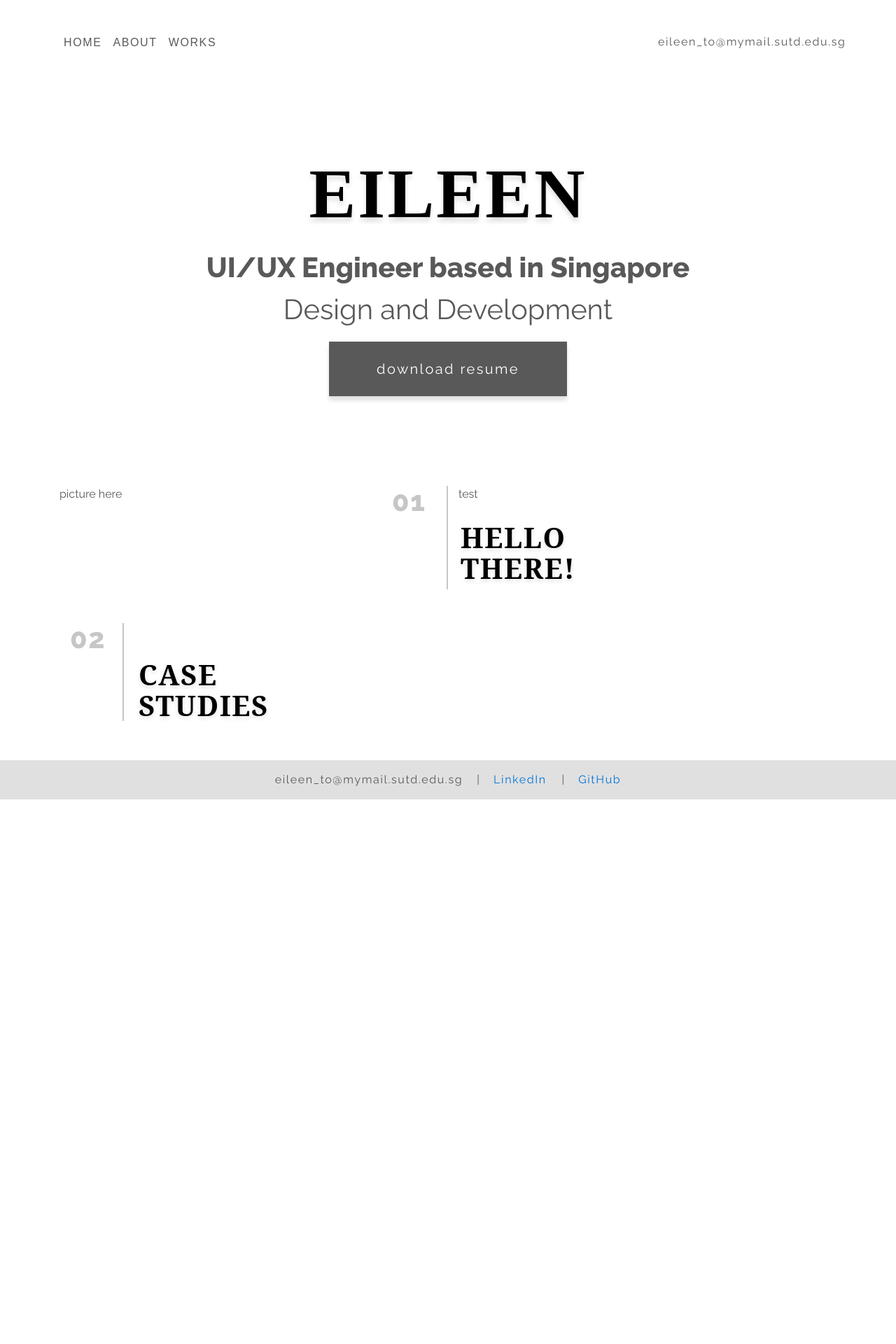
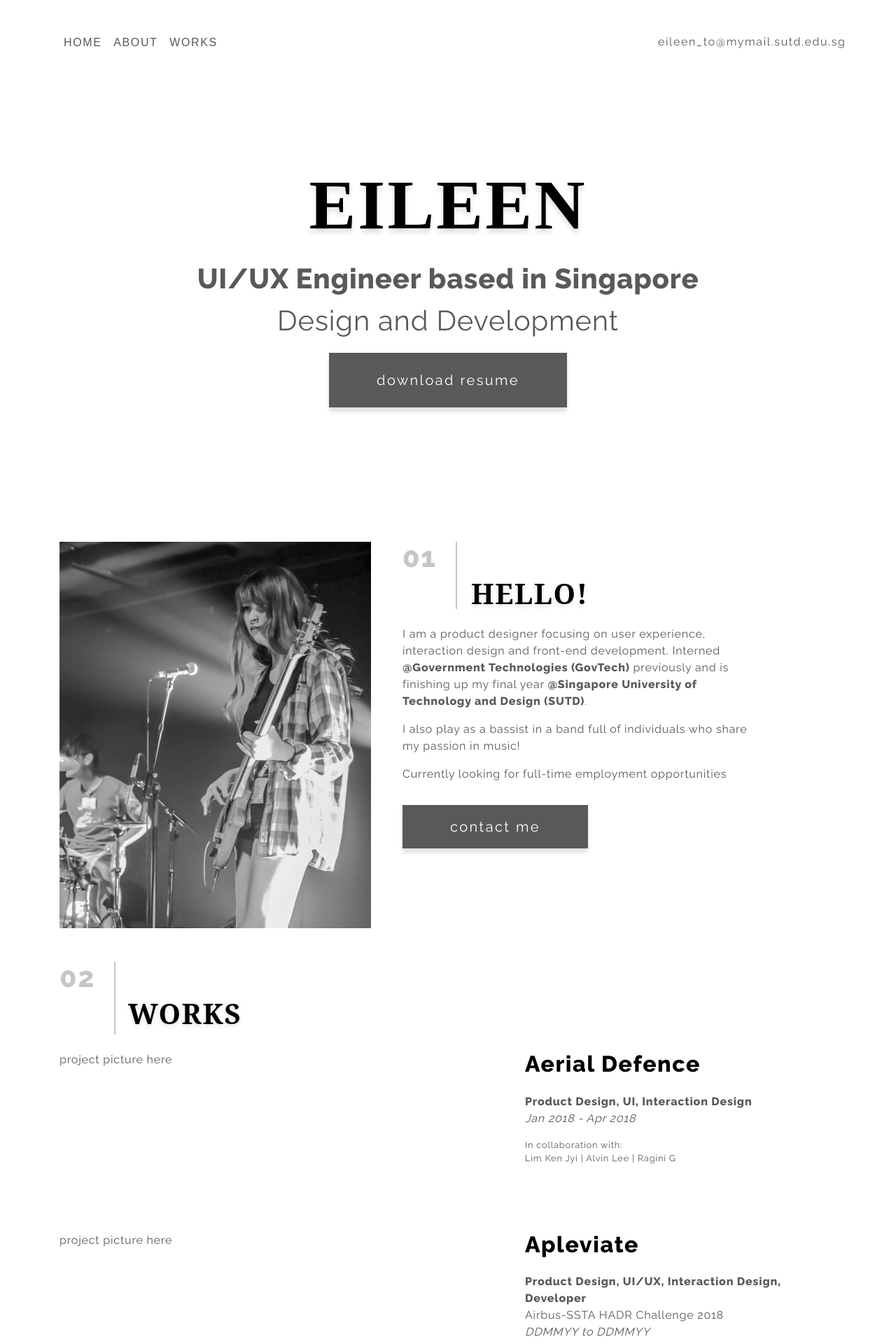
Before and after one commit to whycantiuseleen/whycantiuseleen.github.io, a PHP site: page / in a window 1280 px wide. Shown: the top 1920 px of the page at 70% size. Before the commit the page ends 1142 px from the top, so only its background shows below. Run offline with PHP 8.4, Linux system fonts and the light colour scheme; some libraries are stand-ins or nearby versions.

Commit message:
finished most of landing page
project images to be done next

```diff
--- a/src/css/style.css
+++ b/src/css/style.css
@@ -1,15 +1,22 @@
+body {
+  overflow-x: hidden;
+  overflow-y: scroll; }
+
 * {
   font-family: 'Raleway', sans-serif;
-  color: #595959; }
+  color: #595959;
+  letter-spacing: 0.05rem; }
 
 .header {
   background: white;
   border: none;
   letter-spacing: 0.1rem; }
+  .header:hover {
+    cursor: pointer; }
 
 #main {
   text-align: center;
-  margin-top: 8rem;
+  margin-top: 9rem;
   font-size: 2.5rem; }
   #main .name-header {
     font-family: 'Playfair Display', serif;
@@ -22,9 +29,28 @@
   #main .title {
     margin-bottom: 0rem;
     font-weight: bold; }
+  #main .primary-button {
+    padding: 1.5rem;
+    padding-left: 4.25rem;
+    padding-right: 4.25rem; }
 
 #body {
-  margin-top: 8rem; }
+  margin-top: 12rem; }
+  #body .section-header-no {
+    font-weight: bold;
+    letter-spacing: 0.1rem;
+    color: #c6c6c6; }
+  #body .section-header {
+    font-family: 'Playfair Display', 'serif';
+    font-weight: bold;
+    color: black;
+    letter-spacing: 0.1rem;
+    text-shadow: 0px 3px 6px #E0E0E0;
+    margin-left: 6.125rem; }
+  #body .section-line {
+    border-right: 2px solid #c6c6c6; }
+    #body .section-line.about {
+      max-width: 14.66667%; }
 
 .scrollbar .dot {
   height: 25px;
@@ -33,60 +59,44 @@
   border-radius: 50%;
   display: inline-block; }
 
-.section-header-no {
+.project-card {
+  margin-bottom: 5rem; }
+  .project-card .title {
     font-weight: bold;
     letter-spacing: 0.1rem;
-  color: #c6c6c6; }
-
-.section-header {
-  font-family: 'Playfair Display', 'serif';
+    color: black; }
+  .project-card .role {
     font-weight: bold;
-  color: black;
-  letter-spacing: 0.1rem;
-  text-shadow: 0px 3px 6px #E0E0E0;
-  margin-left: 6.125rem; }
-
-.section-line {
-  border-right: 2px solid #c6c6c6; }
+    margin-top: 1.5rem;
+    margin-bottom: 0rem; }
+  .project-card .type {
+    margin-top: 0rem;
+    margin-bottom: 0rem; }
+  .project-card .date {
+    margin-top: 0rem; }
+  .project-card .collaboration {
+    font-size: 0.8rem; }
 
 .primary-button {
   font-family: 'Raleway', sans-serif;
-  border: none;
-  background: #595959;
   color: white;
   font-size: 1.25rem;
   letter-spacing: 0.15rem;
-  padding: 1.5rem;
+  border: none;
+  background: #595959;
+  padding: 1rem;
   padding-left: 4.25rem;
   padding-right: 4.25rem;
   box-shadow: 0px 6px 6px #E0E0E0; }
-
   .primary-button:hover {
-  font-family: 'Raleway', sans-serif;
-  border: none;
     cursor: pointer;
     background: #c6c6c6;
     border-color: #595959;
-  color: black;
-  font-size: 1.25rem;
-  letter-spacing: 0.15rem;
-  padding: 1.5rem;
-  padding-left: 4.25rem;
-  padding-right: 4.25rem;
-  box-shadow: 0px 6px 6px #E0E0E0; }
-
+    color: black; }
   .primary-button:active {
-  font-family: 'Raleway', sans-serif;
-  border: none;
     background: #c6c6c6;
     border-style: none;
-  color: black;
-  font-size: 1.25rem;
-  letter-spacing: 0.15rem;
-  padding: 1.5rem;
-  padding-left: 4.25rem;
-  padding-right: 4.25rem;
-  box-shadow: 0px 6px 6px #E0E0E0; }
+    color: black; }
 
 .links {
   background: #E0E0E0; }
--- a/src/index.html
+++ b/src/index.html
@@ -13,13 +13,13 @@
     <body>
         <div class="container">
             <div class="row mt-5">
-                <div class="col-lg-5">
+                <div class="col-4 col-md-5 col-lg-5">
                     <button class="header">HOME</button>
                     <button class="header">ABOUT</button>
                     <button class="header">WORKS</button>
                 </div>
 
-                <div class="col-lg-3 offset-4">
+                <div class="col-md-5 col-lg-3 offset-md-2 offset-lg-4">
                     <span class="header">eileen_to@mymail.sutd.edu.sg</span>
                 </div>
 
@@ -45,31 +45,111 @@
         <div class="container" id="body">
             <div class="row">
                 <div class="col-lg-5">
-                    picture here
+                    <img src="assets/2-3.jpg">
                 </div>
-                <div class="col-3 col-lg-1 section-line">
-                    <h1 class="section-header-no">01</h1>
-                    <h1 class="section-header">HELLO THERE!</h1>
+
+                <div class="col-lg-7">
+                    <div class="col-3 col-lg-2 section-line about">
+                        <h1 class="section-header-no ">01</h1>
+                        <h1 class="section-header">HELLO!</h1>
+                    </div>
+
+                    <div class="col-lg-10 mt-4">
+
+                        <p>
+                        I am a product designer focusing on user experience,
+                        interaction design and front-end development.
+                        Interned <a href="https://www.tech.gov.sg/"><b>@Government Technologies (GovTech)</b></a> previously and is
+                        finishing up my final year <a href="https://sutd.edu.sg/"><b> @Singapore University of
+                        Technology and Design (SUTD)</b></a>.</p>
+
+
+                        <p>
+                        I also play as a bassist in a band full of individuals who
+                        share my passion in music!</p>
+
+                        <p>Currently looking for full-time employment opportunities</p>
+
+                        <button class="primary-button mt-3">contact me</button>
+                    </div>
                 </div>
-                <div class="col-lg-6">
-                    test
-                </div>
+
 
 
             </div>
 
-            <div class="col-3 col-lg-1 section-line mt-5">
-                <h1 class="section-header-no">02</h1>
-                <h1 class="section-header">CASE STUDIES</h1>
+            <div class="row">
+                <div class="col-3 col-lg-1 section-line mt-5 mb-4">
+                    <h1 class="section-header-no">02</h1>
+                    <h1 class="section-header">WORKS</h1>
+                </div>
             </div>
+
+            <div class="row project-card">
+                <div class="col-lg-7">
+                    project picture here
+                </div>
+                <div class="col-lg-5">
+                    <h2 class="title">Aerial Defence</h1>
+                    <p class="role">Product Design, UI, Interaction Design</p>
+                    <p class="date"><i>Jan 2018 - Apr 2018</i></p>
+                    <p class="collaboration">In collaboration with:
+                        <br/>Lim Ken Jyi | Alvin Lee | Ragini G </p>
+
+
+                    <!-- <button class="primary-button">view more</button> -->
+                </div>
+            </div>
+            <div class="row project-card">
+                <div class="col-lg-7">
+                    project picture here
+                </div>
+                <div class="col-lg-5">
+                    <h2 class="title">Apleviate</h1>
+                    <p class="role">Product Design, UI/UX, Interaction Design, Developer</p>
+                    <p class="type">Airbus-SSTA HADR Challenge 2018</p>
+                    <p class="date"><i>DDMMYY to DDMMYY</i></p>
+                    <p class="collaboration">In collaboration with <br/>Naik Hiong Chiang | Albert Suryanto </p>
+
+                    <!-- <button class="primary-button">view more</button> -->
+                </div>
+            </div>
+
+            <div class="row project-card">
+                <div class="col-lg-7">
+                    project picture here
+                </div>
+                <div class="col-lg-5">
+                    <h2 class="title">Smart Storage</h1>
+                    <p class="role">Product Design, Developer</p>
+                    <p class="type">Sophomore Academic Project</p>
+                    <p class="date"><i>Sept 2017 to Dec 2017</i></p>
+                    <p class="collaboration">In collaboration with<br/>Naik Hiong Chiang</p>
+
+                    <!-- <button class="primary-button">view more</button> -->
+                </div>
+            </div>
+
+            <div class="row project-card">
+                <div class="col-lg-7">
+                    project picture here
+                </div>
+                <div class="col-lg-5">
+                    <h2 class="title">Music Prediction Engine</h1>
+                    <p class="role">Data Analyst</p>
+                    <p class="date"><i>Sept 2018 to Dec 2018</i></p>
+                    <p class="collaboration">In collaboration with<br/>Law Jia Li, Melissa</p>
+
+                    <!-- <button class="primary-button">view more</button> -->
+                </div>
+            </div>
+
+
+
 
 
         </div>
 
-
-        <div class="row">
-
-        </div>
         <div class="row mt-5 links">
             <div id="footer">
                 <a>eileen_to@mymail.sutd.edu.sg</a> | <a href="https://www.linkedin.com/in/eileen-to-5ba381151/"> LinkedIn </a> | <a href="https://github.com/whycantiuseleen">GitHub</a>
--- a/src/scss/style.scss
+++ b/src/scss/style.scss
@@ -3,20 +3,29 @@ $secondary-color: #c6c6c6;
 $accent-color1: #000000;
 $accent-color2: #E0E0E0;
 
+body{
+    overflow-x: hidden;
+    overflow-y: scroll;
+}
+
 *{
     font-family: 'Raleway', sans-serif;
     color: $primary-color;
+    letter-spacing: 0.05rem;
 }
 
 .header{
     background:white;
     border: none;
     letter-spacing: 0.1rem;
+    &:hover{
+        cursor: pointer;
+    }
 }
 
 #main{
     text-align: center;
-    margin-top: 8rem;
+    margin-top: 9rem;
     font-size: 2.5rem;
     .name-header{
         font-family: 'Playfair Display', serif;
@@ -31,22 +40,15 @@ $accent-color2: #E0E0E0;
         margin-bottom: 0rem;
         font-weight: bold;
     }
+    .primary-button{
+        padding: 1.5rem;
+        padding-left: 4.25rem;
+        padding-right: 4.25rem;
+    }
 }
 
 #body{
-    margin-top: 8rem;
-}
-
-.scrollbar{
-    .dot{
-        height: 25px;
-        width: 25px;
-        background-color: #bbb;
-        border-radius: 50%;
-        display: inline-block;
-    }
-}
-
+    margin-top: 12rem;
     .section-header-no{
         font-weight: bold;
         letter-spacing: 0.1rem;
@@ -64,55 +66,75 @@ $accent-color2: #E0E0E0;
 
     .section-line{
         border-right:2px solid $secondary-color;
+        &.about{
+            max-width: 14.66667%;
+        }
+    }
+
+}
+
+.scrollbar{
+    .dot{
+        height: 25px;
+        width: 25px;
+        background-color: #bbb;
+        border-radius: 50%;
+        display: inline-block;
+    }
+}
+
+.project-card{
+    margin-bottom: 5rem;
+    .title{
+        font-weight:bold;
+        letter-spacing: 0.1rem;
+        color:black;
+    }
+    .role{
+        font-weight: bold;
+        margin-top:1.5rem;
+        margin-bottom:0rem;
+    }
+    .type{
+        margin-top:0rem;
+        margin-bottom:0rem;
+    }
+    .date{
+        margin-top:0rem;
+    }
+    .collaboration{
+        font-size: 0.8rem;
+    }
+
 }
 
 .primary-button{
     font-family: 'Raleway', sans-serif;
-    border: none;
-
-    background: $primary-color;
     color: white;
     font-size: 1.25rem;
     letter-spacing: 0.15rem;
 
-    padding: 1.5rem;
+    border: none;
+    background: $primary-color;
+
+    padding: 1rem;
     padding-left: 4.25rem;
     padding-right: 4.25rem;
+
     box-shadow: 0px 6px 6px $accent-color2;
-}
-
-.primary-button:hover{
-    font-family: 'Raleway', sans-serif;
-    border: none;
+    &:hover{
         cursor: pointer;
-
         background: $secondary-color;
         border-color: $primary-color;
         color: black;
-    font-size: 1.25rem;
-    letter-spacing: 0.15rem;
-
-    padding: 1.5rem;
-    padding-left: 4.25rem;
-    padding-right: 4.25rem;
-    box-shadow: 0px 6px 6px $accent-color2;
     }
-
-.primary-button:active{
-    font-family: 'Raleway', sans-serif;
-    border: none;
-
+    &:active{
         background: $secondary-color;
         border-style: none;
         color: black;
-    font-size: 1.25rem;
-    letter-spacing: 0.15rem;
+    }
+}
 
-    padding: 1.5rem;
-    padding-left: 4.25rem;
-    padding-right: 4.25rem;
-    box-shadow: 0px 6px 6px $accent-color2;
-}
 
 .links{
     background: $accent-color2;
```
Also changed, not shown: src/assets/2-2.jpg (added), src/assets/2-3.jpg (added), src/assets/profile.jpg (added). Lines whose indentation alone changed are shown as unchanged.
